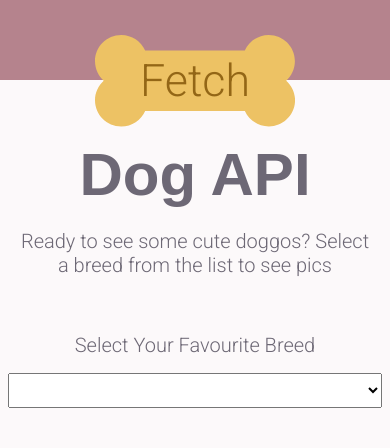
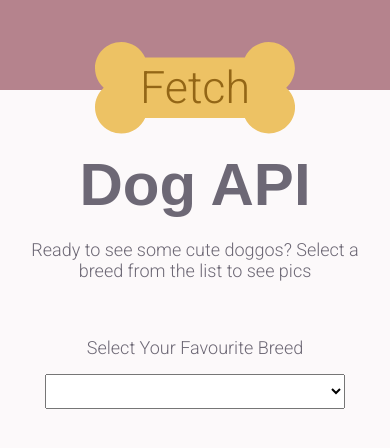
Before and after one commit to b-lauren/dog-api, a PHP site: page / in a window 390 px wide. Shown: the top 448 px of the page. Run offline with PHP 8.4, Linux system fonts and the light colour scheme; lists and menus that the app fills with data are empty; some web fonts are replaced.

Commit message:
Added media queries

```diff
--- a/index.html
+++ b/index.html
@@ -3,6 +3,7 @@
 <head>
   <meta charset="UTF-8">
   <title>Dog API</title>
+  <meta name="viewport" content="width=device-width, initial-scale=1, maximum-scale=1">
   <!-- <link rel="stylesheet" href="https://use.fontawesome.com/releases/v5.0.7/css/all.css"> -->
   <link href="https://fonts.googleapis.com/css2?family=Roboto:wght@300&family=Yusei+Magic&display=swap" rel="stylesheet">
   <link rel="stylesheet" href="styles.css">
--- a/styles.css
+++ b/styles.css
@@ -84,8 +84,38 @@ span {
   padding: 10px;
   width: 370px;
   margin: auto;
+  border-radius: 5px;
 }
 
 span:hover {
   opacity: 0.9;
 }
+
+
+/*Media queries*/
+
+@media only screen and (max-width: 400px) {
+
+   body {
+    font-size: 18px;
+  }
+
+  nav {
+    height: 90px;
+  }
+
+  .logo {
+    top: 42px;
+  }
+  img {
+    width: 280px;
+    height: 280px;
+  }
+
+  #breeds {
+  width: 80%;
+  }
+span {
+  width: 70%;
+  }
+}
```
